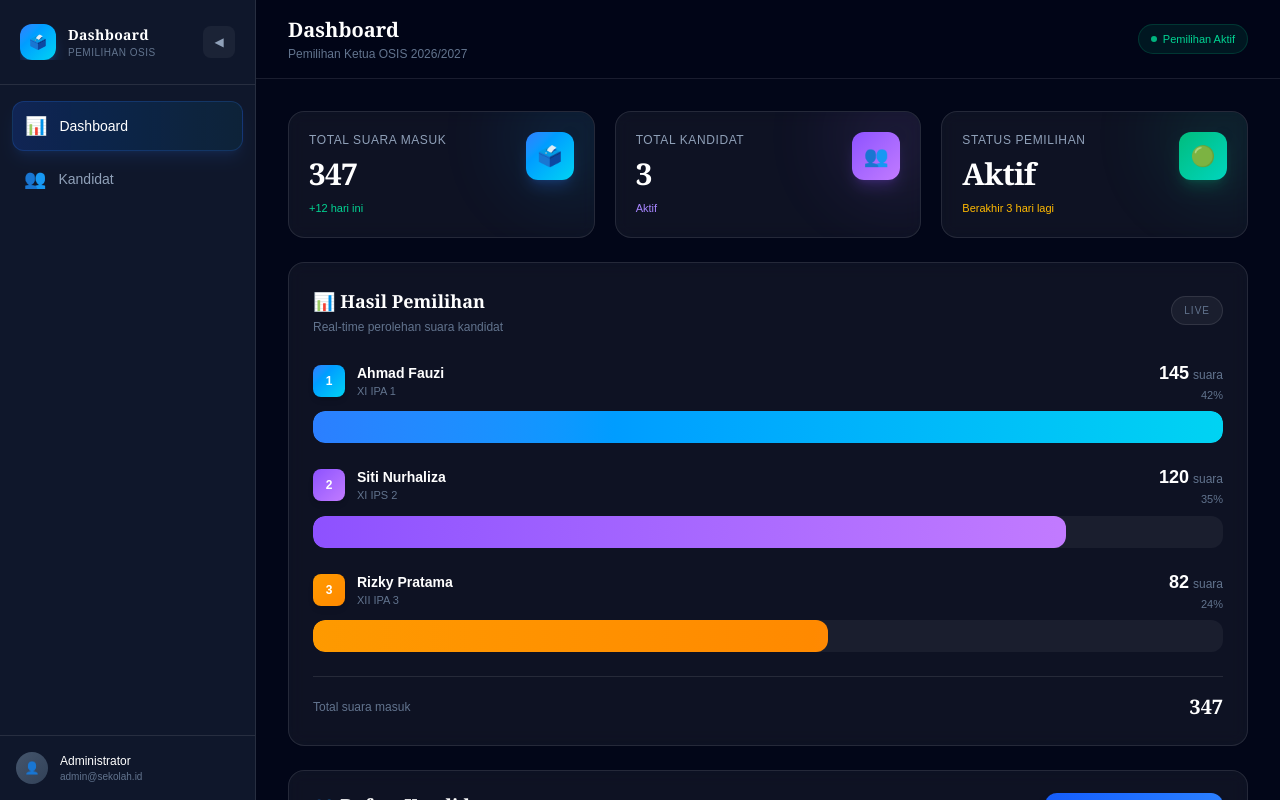
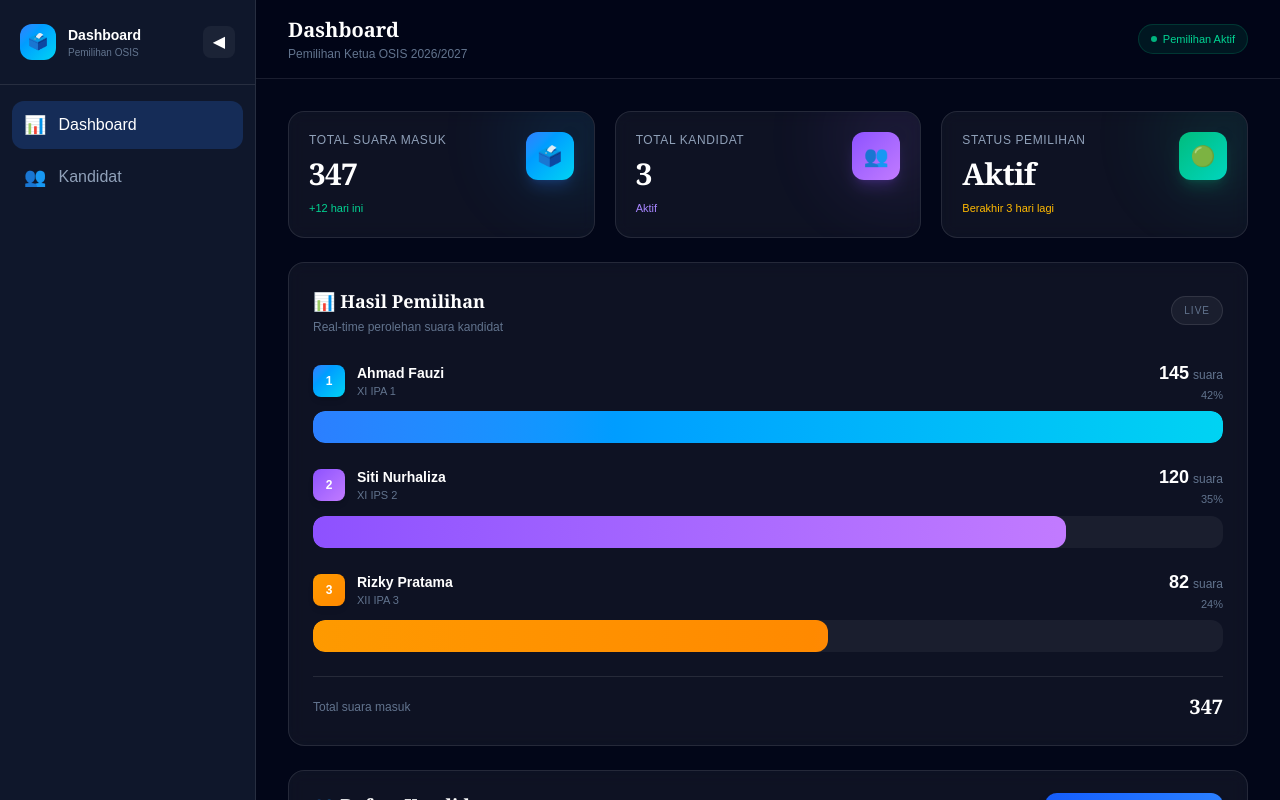
Before and after one commit to Aghissulaiman/pemilihan-osis-web, a Next.js app: page /dashboard in a window 1280 px wide. Shown: the top 800 px of the page. Built offline with nearby package versions, Linux system fonts and the light colour scheme.

Commit message:
Update landing page

```diff
--- /dev/null
+++ b/app/component/LandingPage/ModalVoteBerhasil.jsx
@@ -0,0 +1,38 @@
+"use client"
+
+export default function ModalVoteBerhasil({ isOpen, onClose, nama }) {
+    if (!isOpen) return null
+
+    return (
+        <div className="fixed inset-0 z-50 flex items-center justify-center bg-black/60 backdrop-blur-sm">
+            <div className="bg-slate-900 border border-white/10 rounded-2xl p-6 w-full max-w-sm text-center animate-fadeIn">
+
+                <div className="w-14 h-14 mx-auto rounded-full bg-emerald-500/20 flex items-center justify-center mb-4">
+                    <span className="text-2xl">✅</span>
+                </div>
+
+                <h2
+                    className="text-white text-lg font-bold"
+                    style={{ fontFamily: "Georgia, serif" }}
+                >
+                    Vote Berhasil!
+                </h2>
+
+                <p className="text-slate-400 text-sm mt-2">
+                    Kamu telah memilih:
+                </p>
+
+                <p className="text-emerald-400 font-semibold mt-1">
+                    {nama}
+                </p>
+
+                <button
+                    onClick={onClose}
+                    className="mt-6 w-full py-2.5 rounded-xl bg-emerald-600 hover:bg-emerald-700 transition text-sm font-semibold"
+                >
+                    Tutup
+                </button>
+            </div>
+        </div>
+    )
+}
--- a/app/component/admin/Sidebar.jsx
+++ b/app/component/admin/Sidebar.jsx
@@ -1,78 +1,68 @@
 "use client"
-
-import { useState } from "react"
 
 const menuItems = [
     { id: "dashboard", label: "Dashboard", icon: "📊" },
     { id: "kandidat", label: "Kandidat", icon: "👥" },
 ]
 
-export default function Sidebar({ activeMenu, setActiveMenu }) {
-    const [collapsed, setCollapsed] = useState(false)
-
+export default function Sidebar({
+    activeMenu,
+    setActiveMenu,
+    collapsed,
+    setCollapsed
+}) {
     return (
         <aside
             className={`
                 fixed top-0 left-0 h-screen z-40
                 bg-slate-900 border-r border-white/10
                 flex flex-col
-                transition-all duration-300 ease-out
+                transition-all duration-300
                 ${collapsed ? "w-20" : "w-64"}
             `}
         >
+            {/* Header */}
             <div className="flex items-center justify-between px-5 py-6 border-b border-white/10">
-                <div className={`flex items-center gap-3 overflow-hidden transition-all duration-300 ${collapsed ? "opacity-0 w-0" : "opacity-100"}`}>
-                    <div className="w-9 h-9 rounded-xl bg-gradient-to-br from-blue-500 to-cyan-400 flex items-center justify-center text-white font-bold text-sm shadow-lg shadow-blue-500/30">
-                        🗳️
+                {!collapsed && (
+                    <div className="flex items-center gap-3">
+                        <div className="w-9 h-9 rounded-xl bg-gradient-to-br from-blue-500 to-cyan-400 flex items-center justify-center">
+                            🗳️
+                        </div>
+                        <div>
+                            <h1 className="text-white font-bold text-sm">Dashboard</h1>
+                            <p className="text-slate-500 text-[10px]">Pemilihan OSIS</p>
+                        </div>
                     </div>
-                    <div>
-                        <h1 className="text-white font-bold text-sm tracking-wide" style={{ fontFamily: "Georgia, serif" }}>
-                            Dashboard
-                        </h1>
-                        <p className="text-slate-500 text-[10px] tracking-wider uppercase">Pemilihan OSIS</p>
-                    </div>
-                </div>
+                )}
+
                 <button
                     onClick={() => setCollapsed(!collapsed)}
-                    className="w-8 h-8 rounded-lg bg-white/5 hover:bg-white/10 flex items-center justify-center text-slate-400 hover:text-white transition-all duration-200 shrink-0"
+                    className="w-8 h-8 rounded-lg bg-white/5 hover:bg-white/10 flex items-center justify-center"
                 >
-                    <span className={`transition-transform duration-300 text-xs ${collapsed ? "rotate-180" : ""}`}>◀</span>
+                    <span className={`transition-transform ${collapsed ? "rotate-180" : ""}`}>
+                        ◀
+                    </span>
                 </button>
             </div>
 
+            {/* Menu */}
             <nav className="flex-1 px-3 py-4 space-y-1">
-                {menuItems.map((item) => (
+                {menuItems.map(item => (
                     <button
                         key={item.id}
                         onClick={() => setActiveMenu(item.id)}
                         className={`
-                            w-full flex items-center gap-3 px-3 py-2.5 rounded-xl text-sm font-medium
-                            transition-all duration-200
+                            w-full flex items-center gap-3 px-3 py-2.5 rounded-xl
                             ${activeMenu === item.id
-                                ? "bg-gradient-to-r from-blue-600/20 to-cyan-600/10 text-white border border-blue-500/20 shadow-lg shadow-blue-500/10"
-                                : "text-slate-400 hover:text-white hover:bg-white/5"
-                            }
+                                ? "bg-blue-500/20 text-white"
+                                : "text-slate-400 hover:bg-white/5"}
                         `}
                     >
-                        <span className="text-lg shrink-0">{item.icon}</span>
-                        <span className={`transition-all duration-300 overflow-hidden whitespace-nowrap ${collapsed ? "opacity-0 w-0" : "opacity-100"}`}>
-                            {item.label}
-                        </span>
+                        <span className="text-lg">{item.icon}</span>
+                        {!collapsed && <span>{item.label}</span>}
                     </button>
                 ))}
             </nav>
-
-            <div className={`px-4 py-4 border-t border-white/10 transition-all duration-300 ${collapsed ? "opacity-0" : "opacity-100"}`}>
-                <div className="flex items-center gap-3">
-                    <div className="w-8 h-8 rounded-full bg-gradient-to-br from-slate-600 to-slate-700 flex items-center justify-center text-xs">
-                        👤
-                    </div>
-                    <div className="overflow-hidden">
-                        <p className="text-white text-xs font-medium truncate">Administrator</p>
-                        <p className="text-slate-500 text-[10px] truncate">admin@sekolah.id</p>
-                    </div>
-                </div>
-            </div>
         </aside>
     )
 }
--- /dev/null
+++ b/app/component/admin/TopBar.jsx
@@ -0,0 +1,36 @@
+"use client"
+
+export default function TopBar({ activeMenu }) {
+    return (
+        <header className="
+            sticky top-0 z-30
+            bg-slate-950/80 backdrop-blur-md
+            border-b border-white/10
+            px-8 py-4
+            flex items-center justify-between
+        ">
+            <div>
+                <h1
+                    className="text-xl font-bold text-white"
+                    style={{ fontFamily: "Georgia, serif" }}
+                >
+                    {activeMenu === "dashboard" ? "Dashboard" : "Kelola Kandidat"}
+                </h1>
+                <p className="text-slate-500 text-xs mt-0.5">
+                    Pemilihan Ketua OSIS 2026/2027
+                </p>
+            </div>
+
+            <span className="
+                inline-flex items-center gap-1.5
+                text-[11px] text-emerald-400
+                bg-emerald-500/10
+                px-3 py-1.5 rounded-full
+                border border-emerald-500/20
+            ">
+                <span className="w-1.5 h-1.5 rounded-full bg-emerald-400 animate-pulse" />
+                Pemilihan Aktif
+            </span>
+        </header>
+    )
+}
--- a/app/dashboard/page.jsx
+++ b/app/dashboard/page.jsx
@@ -2,6 +2,7 @@
 
 import { useState } from "react"
 import Sidebar from "../component/admin/Sidebar"
+import TopBar from "../component/admin/TopBar"
 import StatsCards from "../component/admin/StatsCards"
 import ChartHasilPemilihan from "../component/admin/ChartHasilPemilihan"
 import TabelKandidat from "../component/admin/TabelKandidat"
@@ -9,39 +10,31 @@ import ModalTambahKandidat from "../component/admin/ModalTambahKandidat"
 
 export default function DashboardPage() {
     const [activeMenu, setActiveMenu] = useState("dashboard")
+    const [collapsed, setCollapsed] = useState(false)
     const [modalOpen, setModalOpen] = useState(false)
 
     return (
         <div className="min-h-screen bg-slate-950 text-white">
-            <Sidebar activeMenu={activeMenu} setActiveMenu={setActiveMenu} />
-            <main className="ml-64 min-h-screen transition-all duration-300">
-                <header className="sticky top-0 z-30 bg-slate-950/80 backdrop-blur-md border-b border-white/10 px-8 py-4 flex items-center justify-between">
-                    <div>
-                        <h1
-                            className="text-xl font-bold text-white"
-                            style={{ fontFamily: "Georgia, serif" }}
-                        >
-                            {activeMenu === "dashboard" ? "Dashboard" : "Kelola Kandidat"}
-                        </h1>
-                        <p className="text-slate-500 text-xs mt-0.5">
-                            Pemilihan Ketua OSIS 2026/2027
-                        </p>
-                    </div>
-                    <div className="flex items-center gap-3">
-                        <span className="inline-flex items-center gap-1.5 text-[11px] text-emerald-400 bg-emerald-500/10 px-3 py-1.5 rounded-full border border-emerald-500/20">
-                            <span className="w-1.5 h-1.5 rounded-full bg-emerald-400 animate-pulse" />
-                            Pemilihan Aktif
-                        </span>
-                    </div>
-                </header>
+            <Sidebar
+                activeMenu={activeMenu}
+                setActiveMenu={setActiveMenu}
+                collapsed={collapsed}
+                setCollapsed={setCollapsed}
+            />
+
+            <main
+                className={`
+                    min-h-screen transition-all duration-300
+                    ${collapsed ? "ml-20" : "ml-64"}
+                `}
+            >
+                <TopBar activeMenu={activeMenu} />
 
                 <div className="p-8 space-y-6">
                     {activeMenu === "dashboard" && (
                         <>
                             <StatsCards />
-                            <div className="grid grid-cols-1 xl:grid-cols-1 gap-6">
-                                <ChartHasilPemilihan />
-                            </div>
+                            <ChartHasilPemilihan />
                             <TabelKandidat onTambah={() => setModalOpen(true)} />
                         </>
                     )}
```
Also changed, not shown: app/component/LandingPage/KandidatCard.jsx (+33 -75 lines).
